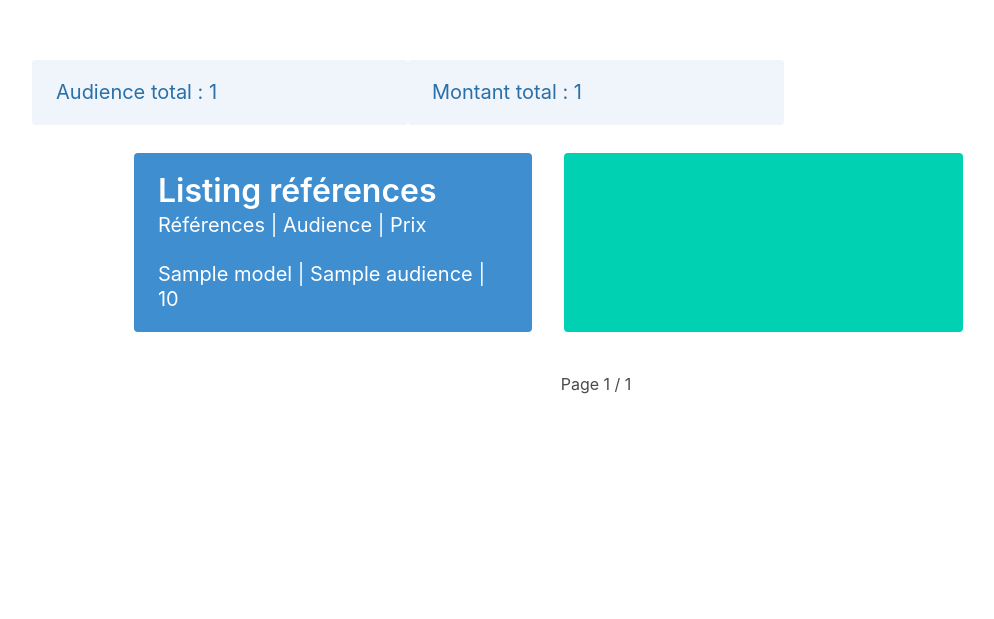
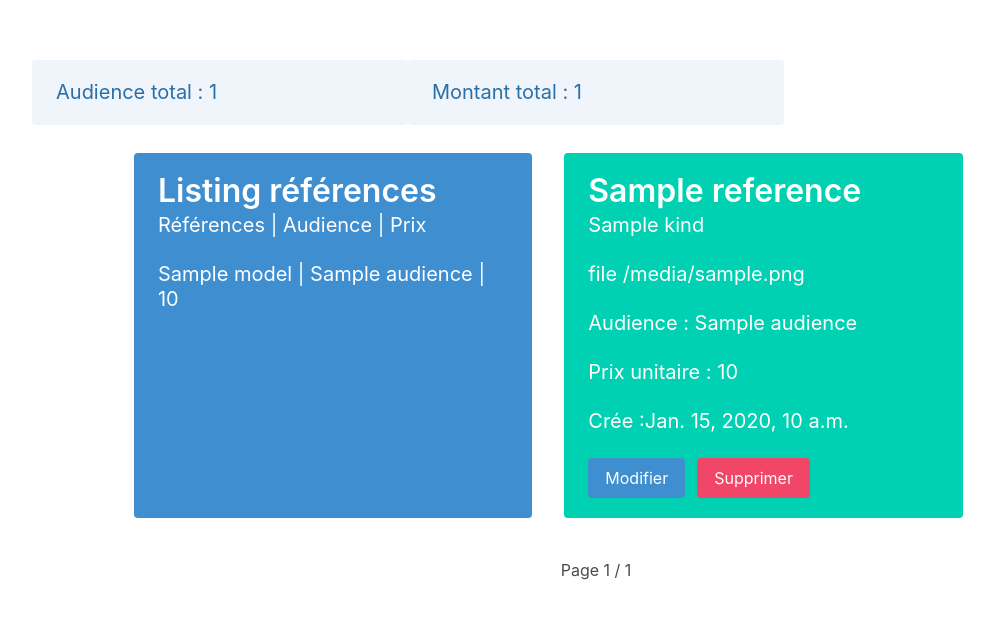
Before and after one commit to em1le/urban-octo-winner, a Django app: template templates/dashboard/dashboard.html in a window 1280 px wide. Shown: the part 52-671 px from the top of the page, without its empty margins (44-1038 px from the left). Run offline with Django 4.2, Linux system fonts and the light colour scheme; the template is opened without the code that fills it: most values are stand-ins (such as "Sample title", 1, 10 or a date in 2020).

Commit message:
Update card.html

```diff
--- a/templates/includes/card.html
+++ b/templates/includes/card.html
@@ -1,2 +1,20 @@
 <article class="tile is-child notification is-5 is-primary" style="margin: 1rem !important;">
+  <p class="title">{{ article.reference.label }}</p>
+  <p class="subtitle is-spaced">{{ article.reference.kind }}</p>
+  <p class="subtitle is-spaced">file {{ article.reference.file }}</p>
+  <p class="subtitle">Audience : {{ article.audience }}</p>
+  <p class="subtitle">Prix unitaire : {{ article.price }}</p>
+  <p class="subtitle">Crée :<time>{{ article.created }}</time></p>
+  <div class="field is-grouped">
+    <p class="control">
+      <a class="button is-info" href="{% url 'update-article' pk=article.pk %}">
+        Modifier
+      </a>
+    </p>
+    <p class="control">
+      <a class="button is-danger" href="{% url 'delete-article' pk=article.pk %}">
+        Supprimer
+      </a>
+    </p>
+  </div>
 </article>
```
